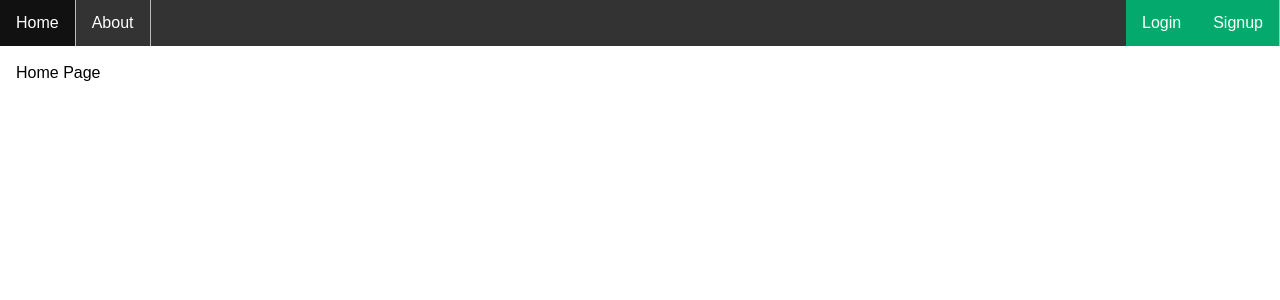
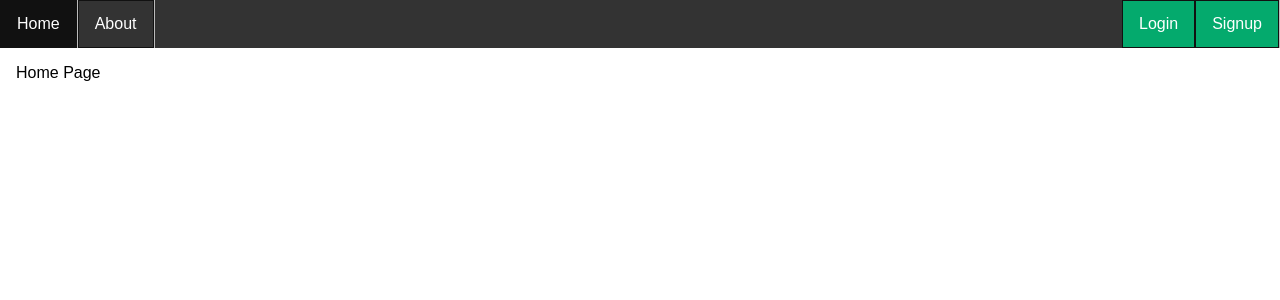
Before and after one commit to Sanchi-doc/Nuxt-app, a Nuxt app: page / in a window 1280 px wide. Shown: the top 300 px of the page. Built offline with nearby package versions, Linux system fonts and the light colour scheme.

Commit message:
update commit

```diff
--- a/layouts/default.vue
+++ b/layouts/default.vue
@@ -74,6 +74,7 @@ header {
     text-align: center;
     padding: 14px 16px;
     text-decoration: none;
+    border: 1px solid #111;
     cursor: pointer;
   }
 
```
